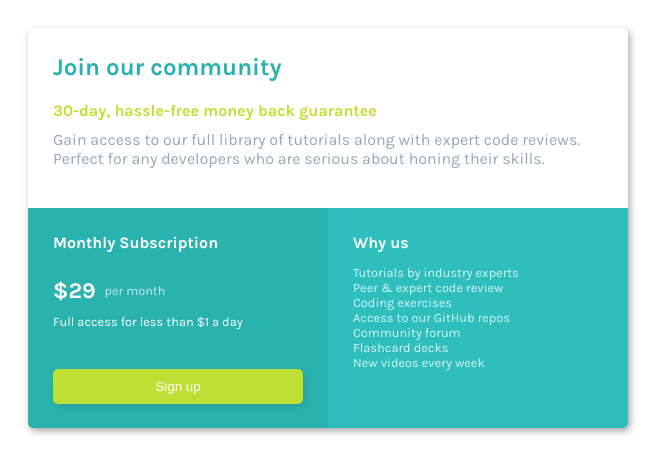
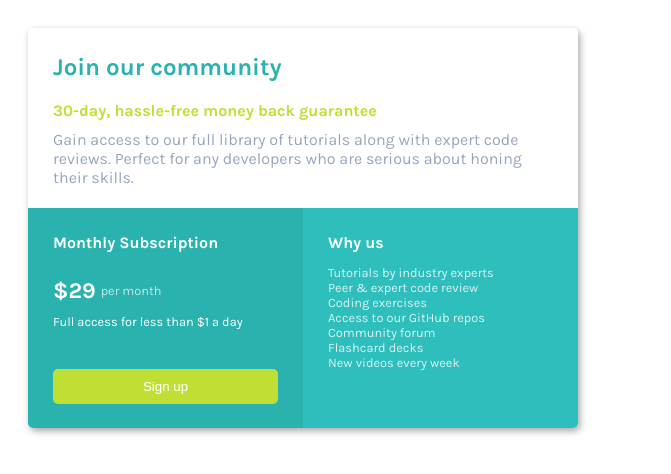
Before and after one commit to feroztia/pricing-card-frontend-mentor-challenge, a plain HTML site: page index.html in a window 1280 px wide. Shown: the whole page, without its empty margins (0-671 px from the left). Drawn offline with Linux system fonts and the light colour scheme; a script that the page names is missing.

Commit message:
styles.css

```diff
--- a/styles.css
+++ b/styles.css
@@ -17,13 +17,10 @@ h2, h4, p {
   box-sizing: inherit;
 }
 
-
 #card {
-    width: 600px;
-    height: 400px;
   box-shadow: 2px 3px 7px 0px rgba(0,0,0,0.35);
   border-radius: 5px;
-    overflow:hidden;
+  overflow: hidden;
 }
 
 #top-section {
@@ -33,27 +30,11 @@ h2, h4, p {
 }
 
 #bottom-section {
+  display: flex;
+  flex-direction: column;
   width: 100%;
   height: 55%;
   color: white;
-}
-
-#bottom-left-section {
-    display: inline-block;
-    width: 50%;
-    height: 100%;
-    vertical-align: top;
-    background-color: #2ab2af;
-    padding: 25px;
-}
-
-#bottom-right-section {
-    display: inline-block;
-    width: 50%;
-    height: 100%;
-    vertical-align: top;
-    background-color: #2EBFBD;
-    padding: 25px;
 }
 
 #top-section h2 {
@@ -77,7 +58,6 @@ button {
   padding: 10px;
   width: 100%;
   border-radius: 5px;
-    box-shadow: 2px 3px 7px 0px rgba(0,0,0,0.1);
 }
 
 button:hover {
@@ -100,25 +80,51 @@ button:hover {
   margin-bottom: 40px;
 }
 
-#price-frequency, #price {
-    display: inline-block;
+
+#price-container {
+  display: flex;
+  align-items: center;
+  margin-bottom: 10px;
 }
 
 #price-frequency {
-    position: relative;
-    top:-3px;
   font-size: 0.8rem;
   opacity: 0.7;
   margin-left: 5px;
 }
 
-#price-container {
-    margin-bottom: 10px;
-}
 
 ul {
   padding: 0;
   list-style: none;
+  font-size: 0.8rem;
   opacity: 0.8;
-    font-size: 0.8rem;
 }
+
+#bottom-left-section {
+  background-color: #2ab2af;
+  padding: 25px;
+  height: 100%;
+  flex-basis: 50%;
+}
+
+#bottom-right-section {
+  background-color: #2EBFBD;
+  padding: 25px;
+  height: 100%;
+  flex-basis: 50%;
+}
+
+
+@media (min-width: 576px) {
+
+  #card {
+    width: 550px;
+    height: 400px;
+  }
+
+  #bottom-section {
+    flex-direction: row;
+  }
+
+}
```
Lines whose indentation alone changed are shown as unchanged.
